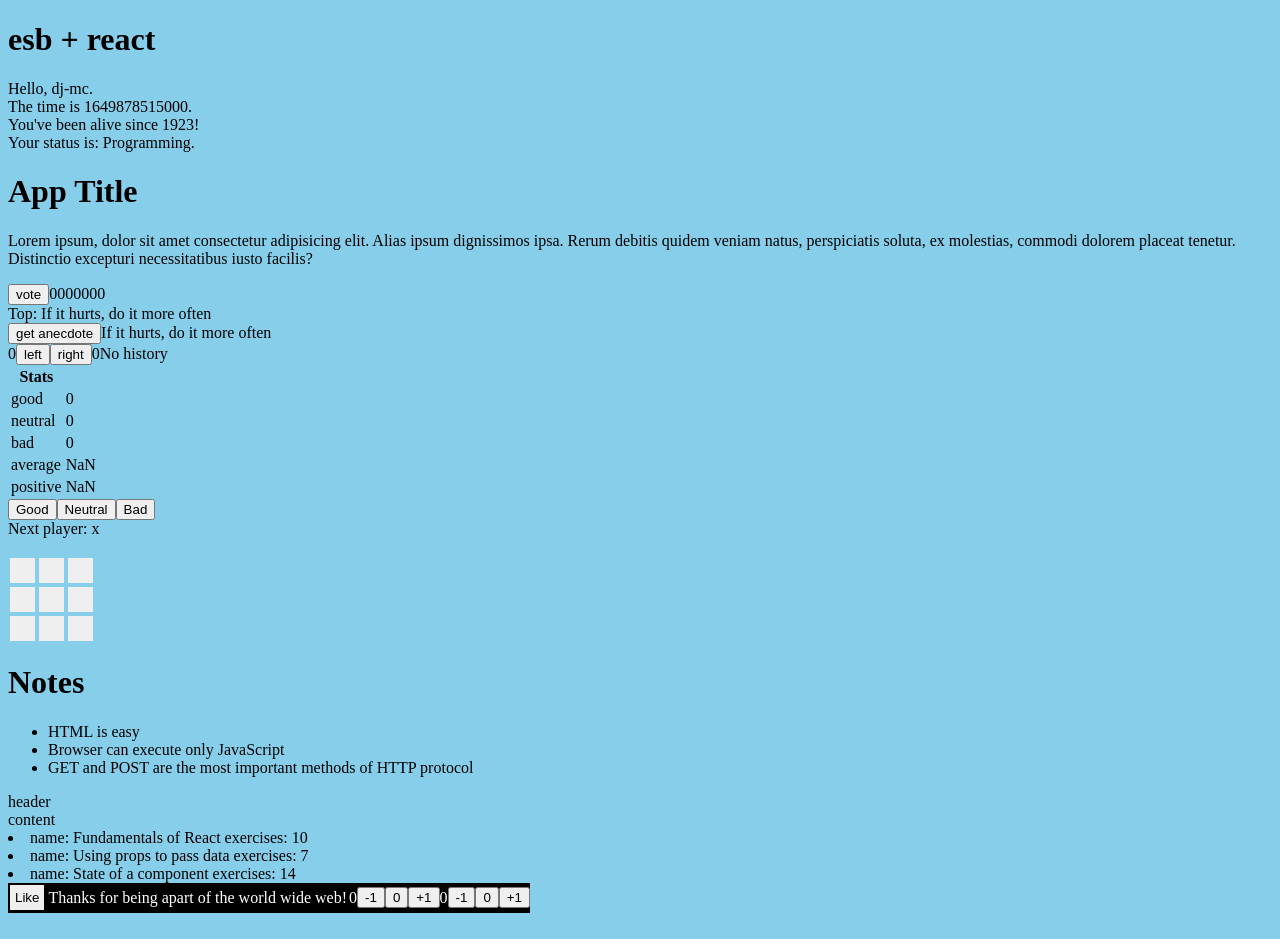
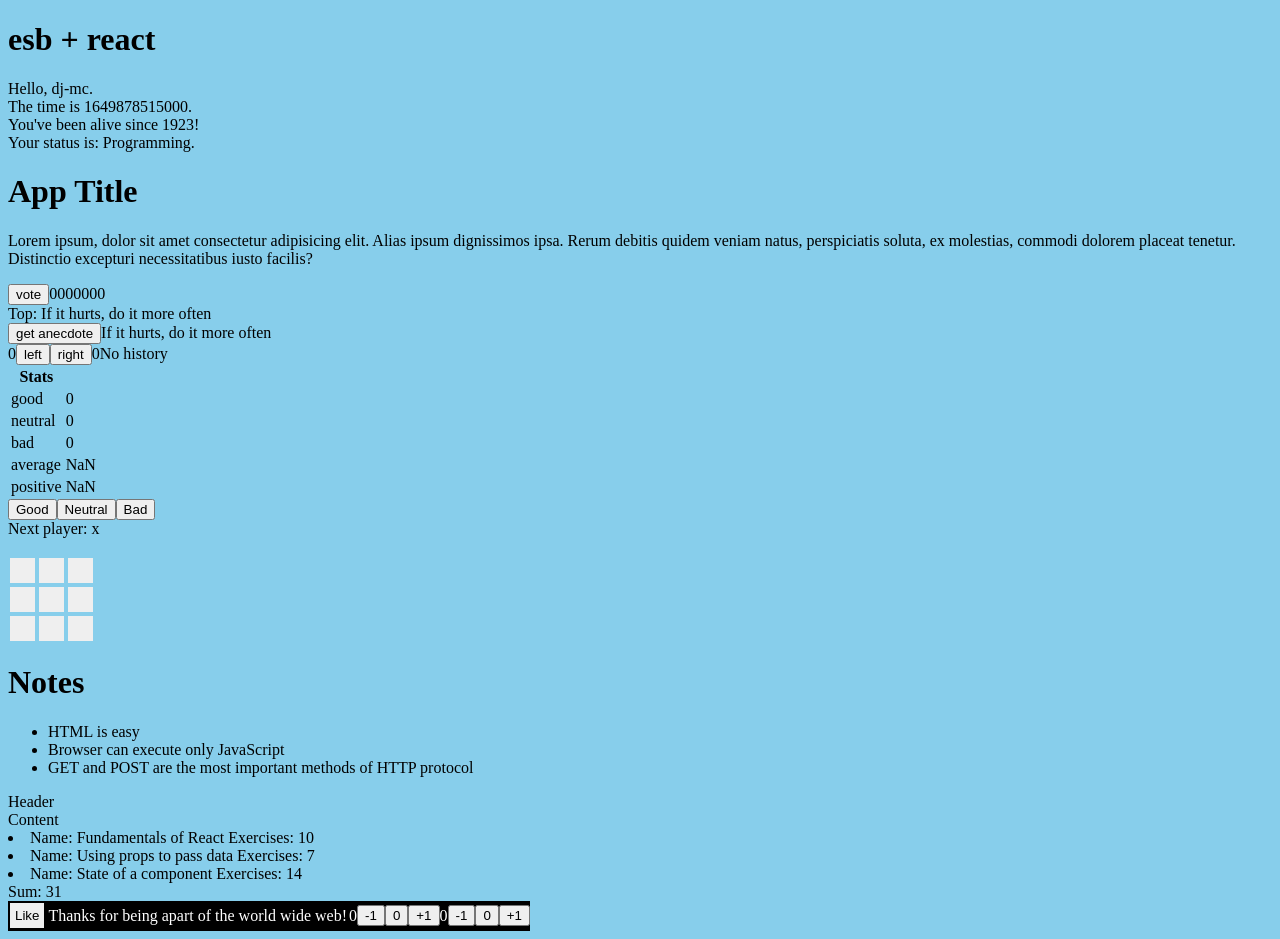
Before and after one commit to dj-mc/esb-r, a React app: page / in a window 1280 px wide. Built offline with nearby package versions, Linux system fonts and the light colour scheme.

Commit message:
Sum of exercises

```diff
--- a/src/course.tsx
+++ b/src/course.tsx
@@ -6,19 +6,28 @@ const MakePartLi = (props: { parts: TPartList }) => {
     <>
       {props.parts.map((part: IPart) => (
         <li key={part.id}>
-          name: {part.name} exercises: {part.exercises}
+          Name: {part.name} Exercises: {part.exercises}
         </li>
       ))}
     </>
   );
 };
 
+const SumOfExercises = (props: { parts: TPartList }) => {
+  let sum_of_exercises = 0;
+  for (const p of props.parts) {
+    sum_of_exercises += p.exercises;
+  }
+  return <>{sum_of_exercises}</>;
+};
+
 export const Course = (props: { course: ICourse }) => {
   return (
     <>
-      <header>header</header>
-      <div id="content">content</div>
+      <header>Header</header>
+      <div id="content">Content</div>
       <MakePartLi parts={props.course.parts} />
+      Sum: <SumOfExercises parts={props.course.parts} />
     </>
   );
 };
```
